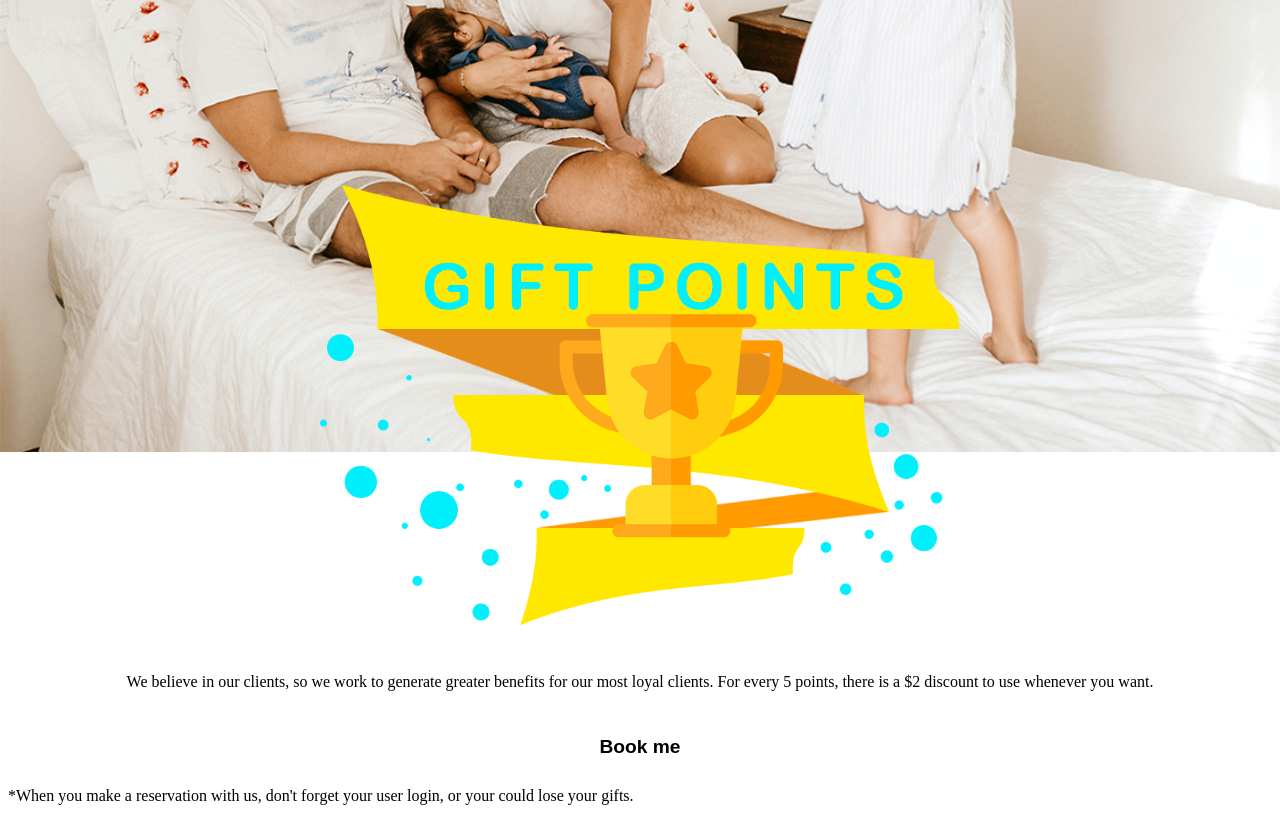
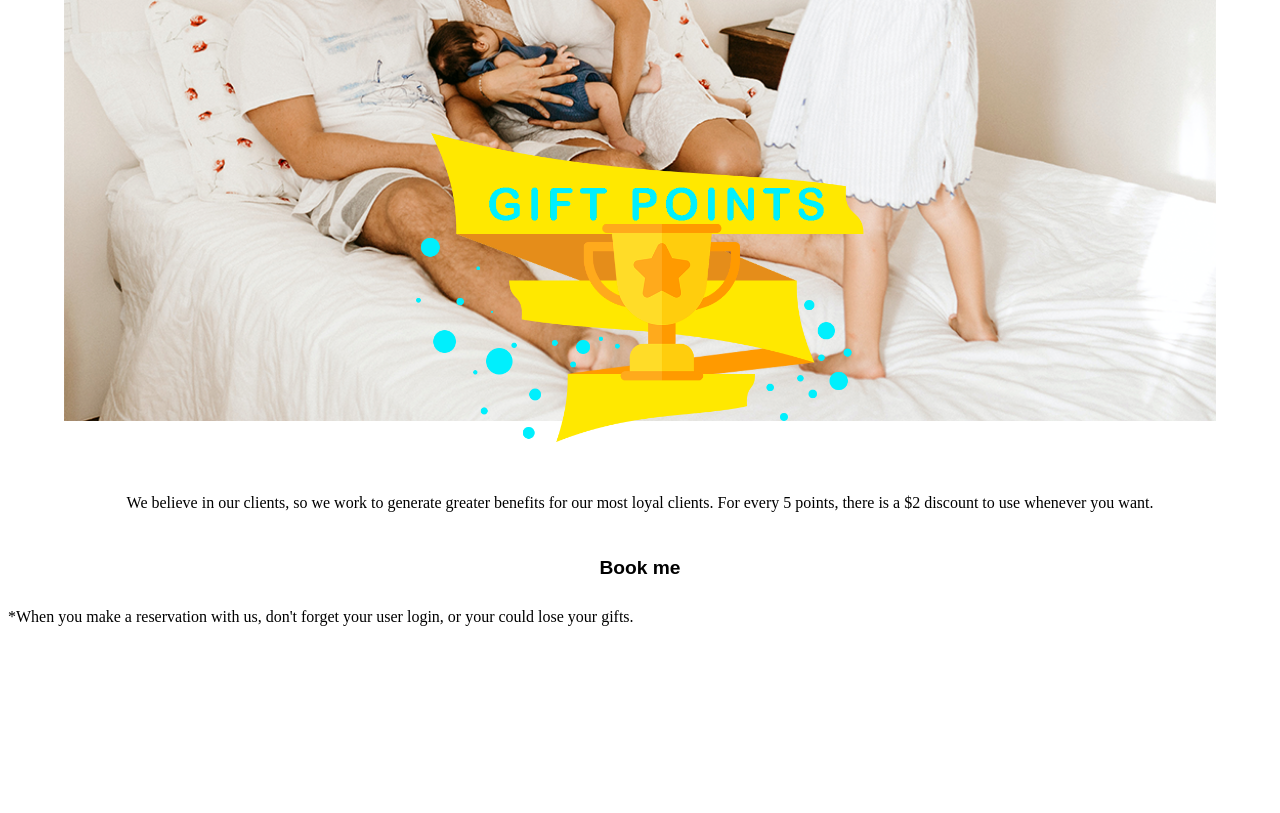
Before and after one commit to YesOfCourseLLC/LandingYOF, a Next.js app: page / in a window 1280 px wide. Shown: the part 1760-2573 px from the top of the page. After the commit the page ends 2394 px from the top, so only its background shows below. Built offline with nearby package versions, Linux system fonts and the light colour scheme; no server answers.

Commit message:
making some fixes

```diff
--- a/components/Containers/Vibes.js
+++ b/components/Containers/Vibes.js
@@ -6,7 +6,7 @@ import ButtonBookMe from '../Components/ButtonBookMe'
 
 const Vibes = () => {
     return (
-        <section className='px-8 pt-16'>
+        <section className='pt-16'>
             <section className={styles.vibesContainer}>
                 <figure className={styles.figureLogo}>
                     <img className={styles.imgV} src="/images/logos/1-logo.png" alt="logo" />
--- a/pages/index.js
+++ b/pages/index.js
@@ -20,10 +20,12 @@ export default function Home() {
         <link rel="icon" href="/favicon.ico" />
       </Head>
       <Layout>
-        <main>
+        <main className='px-8'>
+          <section className='px-2 shadow-md shadow-gray-400'>
           <Vibes />
           <ResidentialCleaning />
           <GiftPoints />
+          </section>
         </main>
       </Layout>
     </>
--- a/styles/GiftPoints.module.css
+++ b/styles/GiftPoints.module.css
@@ -65,7 +65,21 @@
 
   @media (min-width: 768px) {
     .containerTexts {
-        margin-top: 35%;
+        margin-top: 30%;
+    }
+  }
+
+  @media (min-width: 1024px) {
+
+    .figureLogoV {
+        width: 90%;
+    }
+    .figureLogo {
+        margin-top: 40%;
+        width: 35%;
+    }
+    .containerTexts {
+        margin-top: 20%;
     }
   }
 
@@ -76,11 +90,4 @@
     .figureLogoV {
         width: 70%;
     }
-    .figureLogo {
-        margin-top: 40%;
-        width: 30%;
-    }
-    .containerTexts {
-        margin-top: 15%;
-    }
   }
```
